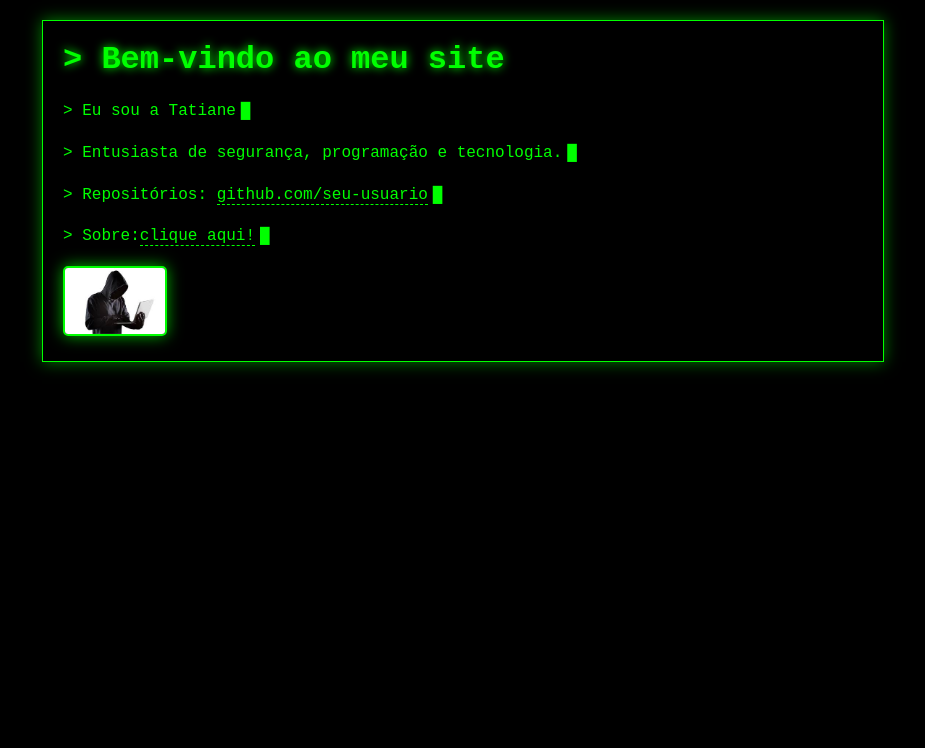
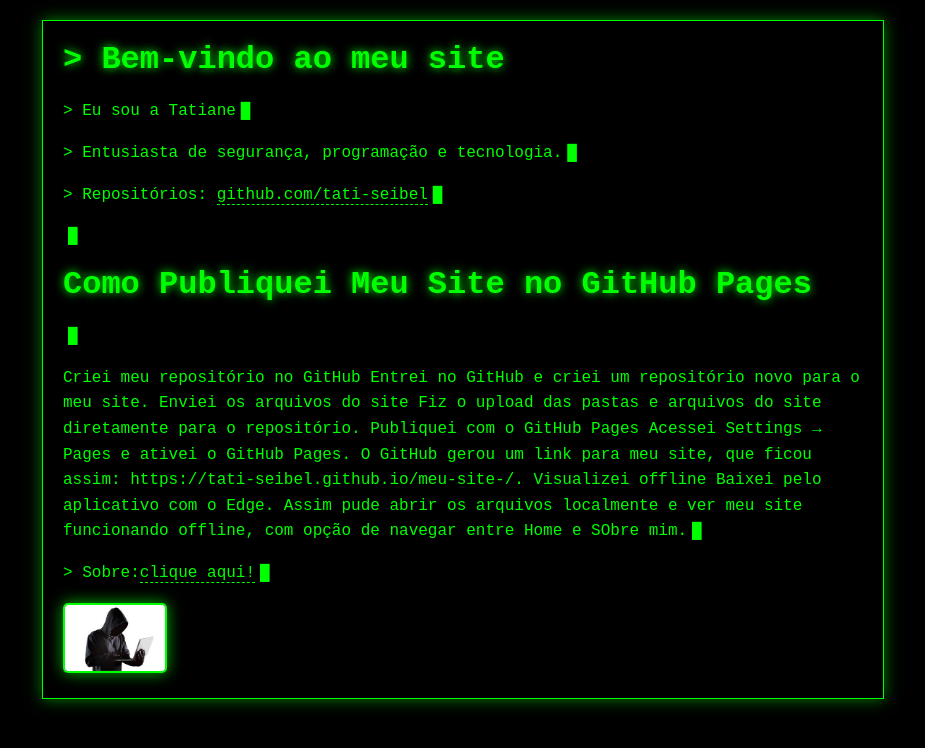
Before and after one commit to Tati-Seibel/meu-site-, a plain HTML site: page index.html in a window 1280 px wide. Shown: the whole page, without its empty margins (177-1102 px from the left). Drawn offline with Linux system fonts and the light colour scheme; a script that the page names is missing; files whose address does not match are found by name.

Commit message:
Update index.html

```diff
--- a/index.html
+++ b/index.html
@@ -11,7 +11,28 @@
     <h1>> Bem-vindo ao meu site</h1>
     <p>> Eu sou a Tatiane</p>
     <p>> Entusiasta de segurança, programação e tecnologia.</p>
-    <p>> Repositórios: <a href="https://github.com/seu-usuario" target="_blank">github.com/seu-usuario</a></p>
+    <p>> Repositórios: <a href="https://tati-seibel.github.io/meu-site-/" target="_blank">github.com/tati-seibel</a></p>
+    <p><h1>Como Publiquei Meu Site no GitHub Pages</h1></p>
+    <p>Criei meu repositório no GitHub
+
+Entrei no GitHub e criei um repositório novo para o meu site.
+
+Enviei os arquivos do site
+
+Fiz o upload das pastas e arquivos do site diretamente para o repositório.
+
+Publiquei com o GitHub Pages
+
+Acessei Settings → Pages e ativei o GitHub Pages.
+
+O GitHub gerou um link para meu site, que ficou assim:
+https://tati-seibel.github.io/meu-site-/.
+
+Visualizei offline
+
+Baixei pelo aplicativo com o Edge.
+
+Assim pude abrir os arquivos localmente e ver meu site funcionando offline, com opção de navegar entre Home e SObre mim.</p>
      <div>
        <p>> Sobre:<a href="sobre.html">clique aqui!</a></p>
      </div>
```
